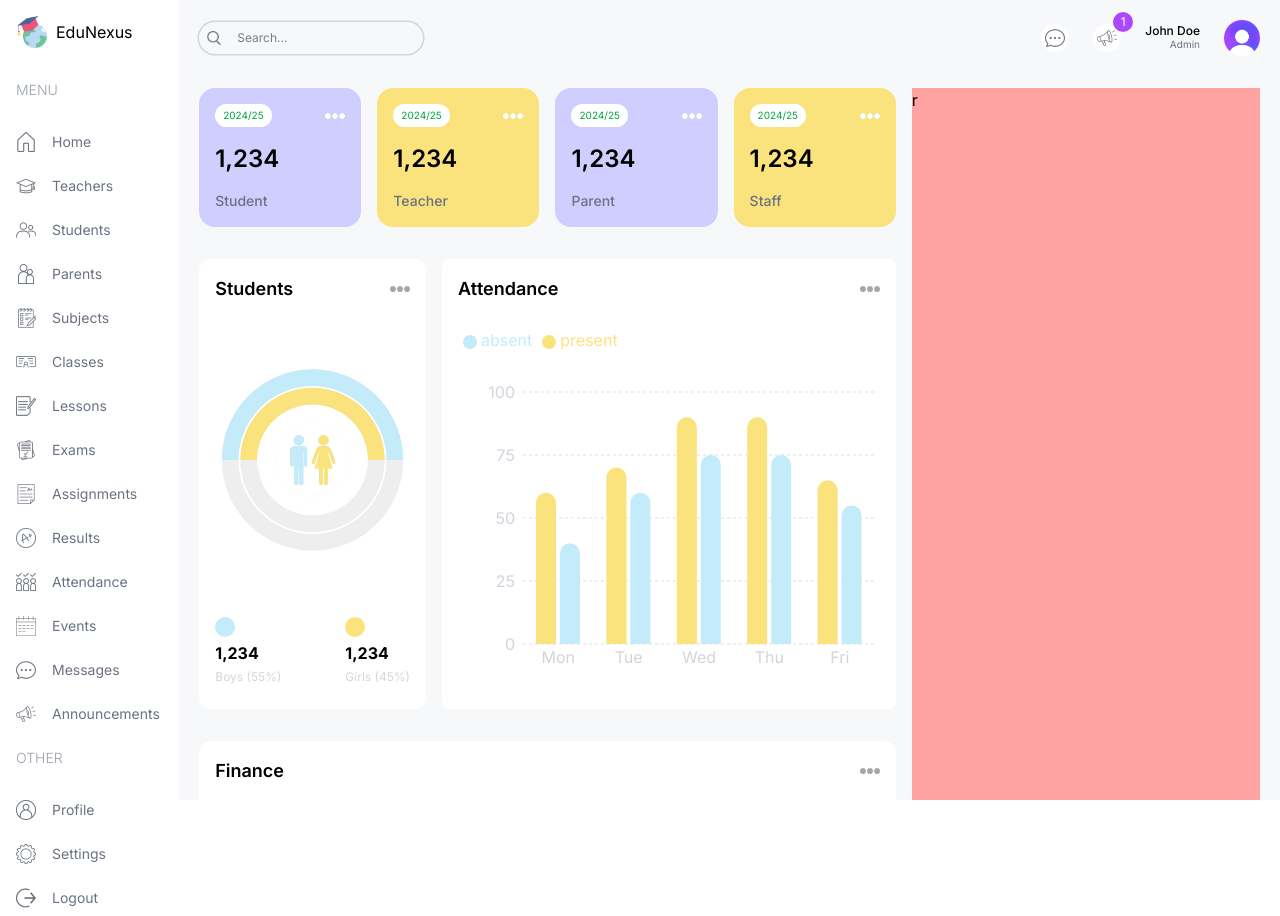
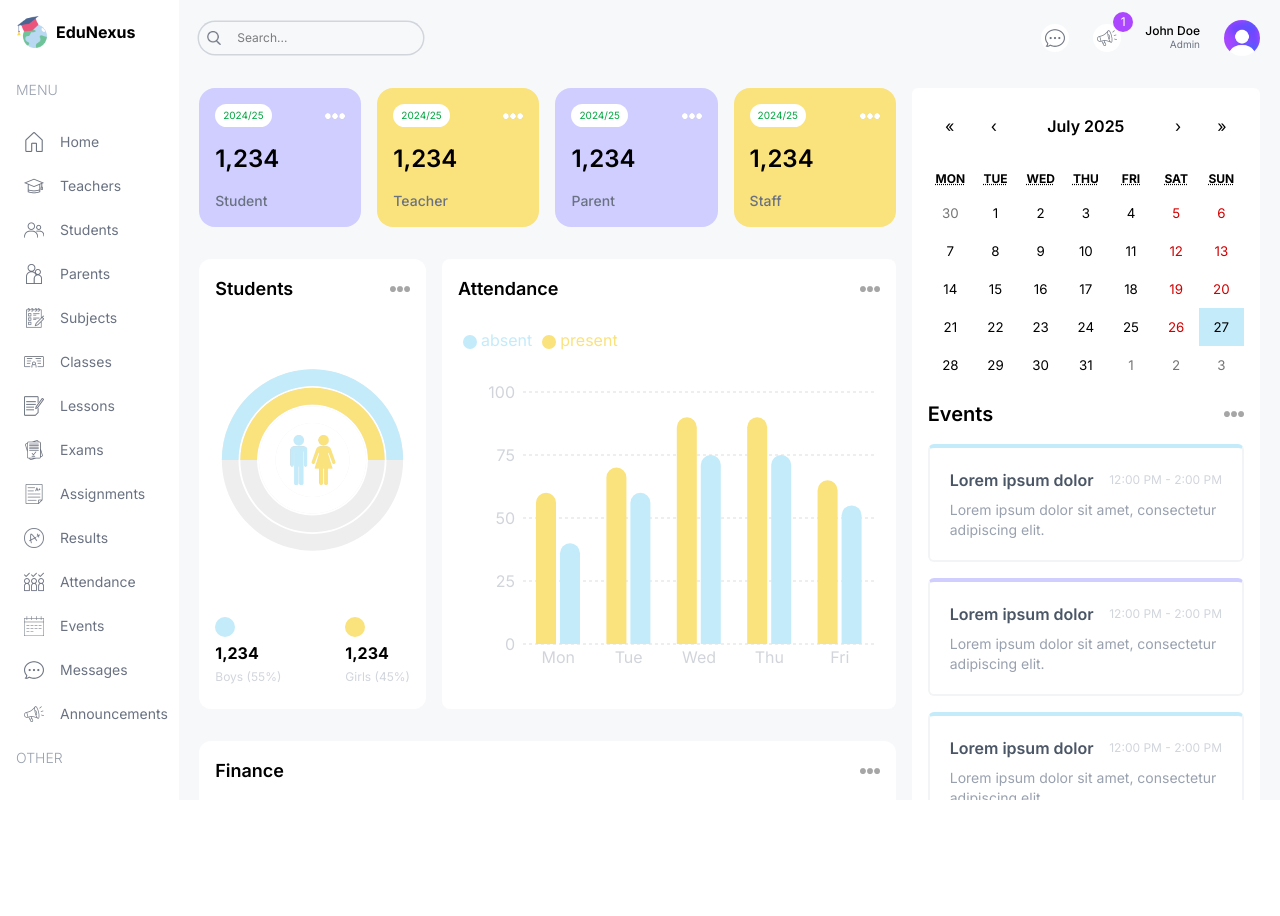
Before and after one commit to Simranjit884/edunexus, a Next.js app: page /admin in a window 1280 px wide. After the commit the page ends 800 px from the top, so only its background shows below. Built offline with nearby package versions, Linux system fonts and the light colour scheme.

Commit message:
finished implementing the UI of amdin page

```diff
--- a/package.json
+++ b/package.json
@@ -11,6 +11,7 @@
   "dependencies": {
     "next": "15.4.4",
     "react": "18.2.0",
+    "react-calendar": "^6.0.0",
     "react-dom": "18.2.0",
     "recharts": "^3.1.0"
   },
--- a/src/app/(dashboard)/admin/page.tsx
+++ b/src/app/(dashboard)/admin/page.tsx
@@ -1,5 +1,7 @@
+import Announcements from "@/components/Announcements";
 import AttendanceChart from "@/components/AttendanceChart";
 import CountChart from "@/components/CountChart";
+import EventCalendar from "@/components/EventCalender";
 import FinanceChart from "@/components/FinanceChart";
 import UserCard from "@/components/UserCard";
 import React from "react";
@@ -33,7 +35,10 @@
         </div>
       </div>
       {/** RIGHT */}
-      <div className="h-screen w-full bg-red-300 lg:w-1/3">r</div>
+      <div className="flex w-full flex-col gap-8 lg:w-1/3">
+        <EventCalendar />
+        <Announcements />
+      </div>
     </div>
   );
 };
--- a/src/app/(dashboard)/layout.tsx
+++ b/src/app/(dashboard)/layout.tsx
@@ -11,13 +11,10 @@
   return (
     <div className="flex h-screen">
       {/*LEFT */}
-      <div className="w-[14%] p-4 md:w-[8%] lg:w-[16%] xl:w-[14%]">
-        <Link
-          href="/"
-          className="flex items-center justify-center gap-2 lg:justify-start"
-        >
+      <div className="w-[14%] overflow-scroll p-4 md:w-[8%] lg:w-[16%] xl:w-[14%]">
+        <Link href="/" className="flex items-center justify-center gap-2 lg:justify-start">
           <Image src="/logo.png" alt="logo" width={32} height={32} />
-          <span className="hidden lg:block">EduNexus</span>
+          <span className="hidden font-bold lg:block">EduNexus</span>
         </Link>
         <Menu />
       </div>
--- a/src/app/globals.css
+++ b/src/app/globals.css
@@ -14,3 +14,18 @@
   --color-edunexusYellow: #fae27c;
   --color-edunexusYellowLight: #fefce8;
 }
+
+.react-calendar {
+  width: 100% !important;
+  border: none !important;
+  font-family: "Inter", sans-serif !important;
+}
+
+.react-calendar__navigation__label__labelText {
+  font-weight: 600;
+}
+
+.react-calendar__tile--active {
+  background-color: #c3ebfa !important;
+  color: black !important;
+}
--- /dev/null
+++ b/src/components/Announcements.tsx
@@ -0,0 +1,44 @@
+const Announcements = () => {
+  return (
+    <div className="rounded-md bg-white p-4">
+      <div className="flex items-center justify-between">
+        <h1 className="text-xl font-semibold">Announcements</h1>
+        <span className="text-xs text-gray-400">View All</span>
+      </div>
+      <div className="mt-4 flex flex-col gap-4">
+        <div className="bg-edunexusSkyLight rounded-md p-4">
+          <div className="flex items-center justify-between">
+            <h2 className="font-medium">Lorem ipsum dolor sit</h2>
+            <span className="rounded-md bg-white px-1 py-1 text-xs text-gray-400">2025-01-01</span>
+          </div>
+          <p className="mt-1 text-sm text-gray-400">
+            Lorem ipsum dolor sit amet consectetur adipisicing elit. Voluptatum, expedita. Rerum,
+            quidem facilis?
+          </p>
+        </div>
+        <div className="bg-edunexusPurpleLight rounded-md p-4">
+          <div className="flex items-center justify-between">
+            <h2 className="font-medium">Lorem ipsum dolor sit</h2>
+            <span className="rounded-md bg-white px-1 py-1 text-xs text-gray-400">2025-01-01</span>
+          </div>
+          <p className="mt-1 text-sm text-gray-400">
+            Lorem ipsum dolor sit amet consectetur adipisicing elit. Voluptatum, expedita. Rerum,
+            quidem facilis?
+          </p>
+        </div>
+        <div className="bg-edunexusYellowLight rounded-md p-4">
+          <div className="flex items-center justify-between">
+            <h2 className="font-medium">Lorem ipsum dolor sit</h2>
+            <span className="rounded-md bg-white px-1 py-1 text-xs text-gray-400">2025-01-01</span>
+          </div>
+          <p className="mt-1 text-sm text-gray-400">
+            Lorem ipsum dolor sit amet consectetur adipisicing elit. Voluptatum, expedita. Rerum,
+            quidem facilis?
+          </p>
+        </div>
+      </div>
+    </div>
+  );
+};
+
+export default Announcements;
--- /dev/null
+++ b/src/components/EventCalender.tsx
@@ -0,0 +1,62 @@
+"use client";
+
+import Image from "next/image";
+import { useState } from "react";
+import Calendar from "react-calendar";
+import "react-calendar/dist/Calendar.css";
+
+type ValuePiece = Date | null;
+
+type Value = ValuePiece | [ValuePiece, ValuePiece];
+
+// TEMPORARY
+const events = [
+  {
+    id: 1,
+    title: "Lorem ipsum dolor",
+    time: "12:00 PM - 2:00 PM",
+    description: "Lorem ipsum dolor sit amet, consectetur adipiscing elit.",
+  },
+  {
+    id: 2,
+    title: "Lorem ipsum dolor",
+    time: "12:00 PM - 2:00 PM",
+    description: "Lorem ipsum dolor sit amet, consectetur adipiscing elit.",
+  },
+  {
+    id: 3,
+    title: "Lorem ipsum dolor",
+    time: "12:00 PM - 2:00 PM",
+    description: "Lorem ipsum dolor sit amet, consectetur adipiscing elit.",
+  },
+];
+
+const EventCalendar = () => {
+  const [value, onChange] = useState<Value>(new Date());
+
+  return (
+    <div className="rounded-md bg-white p-4">
+      <Calendar onChange={onChange} value={value} />
+      <div className="flex items-center justify-between">
+        <h1 className="my-4 text-xl font-semibold">Events</h1>
+        <Image src="/moreDark.png" alt="" width={20} height={20} />
+      </div>
+      <div className="flex flex-col gap-4">
+        {events.map((event) => (
+          <div
+            className="odd:border-t-edunexusSky even:border-t-edunexusPurple rounded-md border-2 border-t-4 border-gray-100 p-5"
+            key={event.id}
+          >
+            <div className="flex items-center justify-between">
+              <h1 className="font-semibold text-gray-600">{event.title}</h1>
+              <span className="text-xs text-gray-300">{event.time}</span>
+            </div>
+            <p className="mt-2 text-sm text-gray-400">{event.description}</p>
+          </div>
+        ))}
+      </div>
+    </div>
+  );
+};
+
+export default EventCalendar;
--- a/src/components/Menu.tsx
+++ b/src/components/Menu.tsx
@@ -1,3 +1,4 @@
+import { role } from "@/lib/data";
 import Image from "next/image";
 import Link from "next/link";
 
@@ -122,20 +123,20 @@
       {menuItems.map((i) => {
         return (
           <div key={i.title} className="flex flex-col gap-2">
-            <span className="my-4 hidden font-light text-gray-400 lg:block">
-              {i.title}
-            </span>
+            <span className="my-4 hidden font-light text-gray-400 lg:block">{i.title}</span>
             {i.items.map((item) => {
+              if (item.visible.includes(role)) {
                 return (
                   <Link
                     href={item.href}
                     key={item.label}
-                  className="flex items-center justify-center gap-4 py-2 text-gray-500 lg:justify-start"
+                    className="hover:bg-edunexusSkyLight flex items-center justify-center gap-4 rounded-md py-2 text-gray-500 md:px-2 lg:justify-start"
                   >
                     <Image src={item.icon} alt="" width={20} height={20} />
                     <span className="hidden lg:block">{item.label}</span>
                   </Link>
                 );
+              }
             })}
           </div>
         );
```
Also changed, not shown: 1 other file (tests, documents, lock files or other folders). Lines whose indentation alone changed are shown as unchanged.
